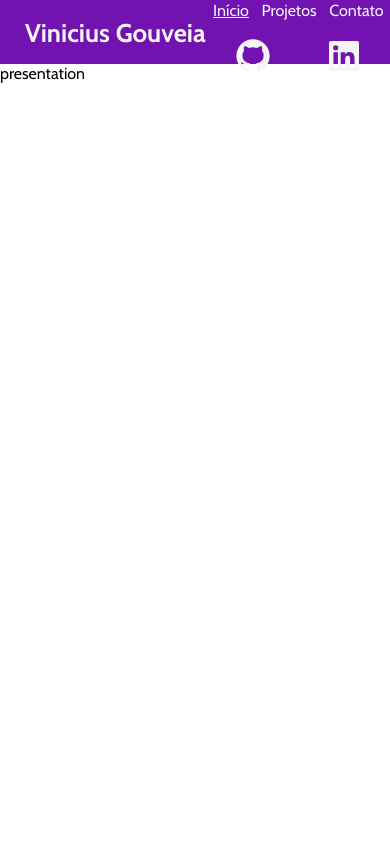
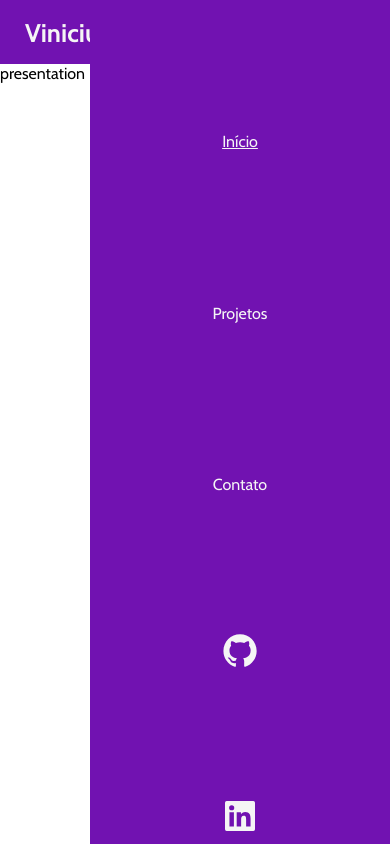
Before and after one commit to vinigofr/vinigofr.github.io, a React (Create React App) app: page / in a window 390 px wide. Built offline with nearby package versions, Linux system fonts and the light colour scheme.

Commit message:
Adiciona menu mobile lateral

```diff
--- a/package.json
+++ b/package.json
@@ -17,7 +17,8 @@
     "start": "react-scripts start",
     "build": "react-scripts build",
     "test": "react-scripts test",
-    "eject": "react-scripts eject"
+    "eject": "react-scripts eject",
+    "lint": "eslint --ext .js,.jsx src/"
   },
   "eslintConfig": {
     "extends": [
--- a/src/Components/Header.jsx
+++ b/src/Components/Header.jsx
@@ -1,64 +1,15 @@
 import React from "react";
 import ViniciusTitle from "./ViniciusTitle";
 import "../Styles/general-style.css";
-import github from '../icons/github.svg';
-import linkedin from '../icons/linkedin.svg';
-
+import RightNav from "./Nav/RightNav";
 
 export default function Header(props) {
   const { setPage, currPage } = props;
 
-  function choosePage(page) {
-    setPage(page.id);
-  }
-
   return (
     <header className="home-header">
       <ViniciusTitle />
-      <div className="header-options">
-        <p
-          style={currPage === "home" ? { textDecoration: "underline" } : null}
-          className="pointer"
-          id="home"
-          onClick={(e) => choosePage(e.target)}
-        >
-          Início
-        </p>
-        <p
-          style={currPage === "projects" ? { textDecoration: "underline" } : null}
-          className="pointer"
-          id="projects"
-          onClick={(e) => choosePage(e.target)}
-        >
-          Projetos
-        </p>
-        <p
-          style={currPage === "contact" ? { textDecoration: "underline" } : null}
-          className="pointer"
-          id="contact"
-          onClick={(e) => choosePage(e.target)}
-        >
-          Contato
-        </p>
-        <a href="https://github.com/vinigofr" target="_blank" rel="noreferrer">
-          <img
-            alt="GitHub Link"
-            style={{ width: "40px", height: "40px", color: 'pink' }}
-            className="pointer"
-            id="github"
-            src={ github }
-          />
-        </a>
-        <a href="https://www.linkedin.com/in/vinigofr/" target="_blank" rel="noreferrer">
-          <img
-            alt="Linkedin Link"
-            style={{ width: "40px", height: "40px" }}
-            className="pointer"
-            id="linkedin"
-            src={ linkedin }
-          />
-        </a>
-      </div>
+      <RightNav setPage={setPage} currPage={currPage} />
     </header>
   );
 }
--- /dev/null
+++ b/src/Components/Nav/RightNav.jsx
@@ -0,0 +1,61 @@
+import React from 'react'
+import github from '../../icons/github.svg'
+import linkedin from '../../icons/linkedin.svg';
+import '../../Styles/RightNav.css';
+
+function RightNav(props) {
+  const { setPage, currPage } = props;
+
+  function choosePage(page) {
+    setPage(page.id);
+  }
+
+  return (
+    <div className="header-options">
+        <p
+          style={currPage === "home" ? { textDecoration: "underline" } : null}
+          className="pointer"
+          id="home"
+          onClick={(e) => choosePage(e.target)}
+        >
+          Início
+        </p>
+        <p
+          style={currPage === "projects" ? { textDecoration: "underline" } : null}
+          className="pointer"
+          id="projects"
+          onClick={(e) => choosePage(e.target)}
+        >
+          Projetos
+        </p>
+        <p
+          style={currPage === "contact" ? { textDecoration: "underline" } : null}
+          className="pointer"
+          id="contact"
+          onClick={(e) => choosePage(e.target)}
+        >
+          Contato
+        </p>
+        <a href="https://github.com/vinigofr" target="_blank" rel="noreferrer">
+          <img
+            alt="GitHub Link"
+            style={{ width: "40px", height: "40px", color: 'pink' }}
+            className="pointer"
+            id="github"
+            src={ github }
+          />
+        </a>
+        <a href="https://www.linkedin.com/in/vinigofr/" target="_blank" rel="noreferrer">
+          <img
+            alt="Linkedin Link"
+            style={{ width: "40px", height: "40px" }}
+            className="pointer"
+            id="linkedin"
+            src={ linkedin }
+          />
+        </a>
+      </div>
+  )
+}
+
+export default RightNav
--- /dev/null
+++ b/src/Styles/RightNav.css
@@ -0,0 +1,13 @@
+@media (max-width: 768px) {
+  .header-options {
+    top: 0;
+    position: fixed;
+    right: 0;
+    display: flex;
+    flex-flow: column nowrap;
+    background-color: rgb(113, 18, 177);
+    height: 100vh;
+    width: 300px;
+    padding-top: 3.5rem;
+  }
+}
--- a/src/Styles/general-style.css
+++ b/src/Styles/general-style.css
@@ -18,7 +18,8 @@
   justify-content: space-between;
   align-items: center;
   padding-left: 25px;
-  /* box-shadow: 0px 10px 50px rgba(50, 0, 255, 0.5); */
-  /* background-image: linear-gradient(rgba(0, 0, 0, 0.753), rgba(50, 0, 255, 0.5)); */
   background-color: rgb(113, 18, 177);
 }
+
+/* @media screen and (min-width: 768px) { */
+/* } */
```
